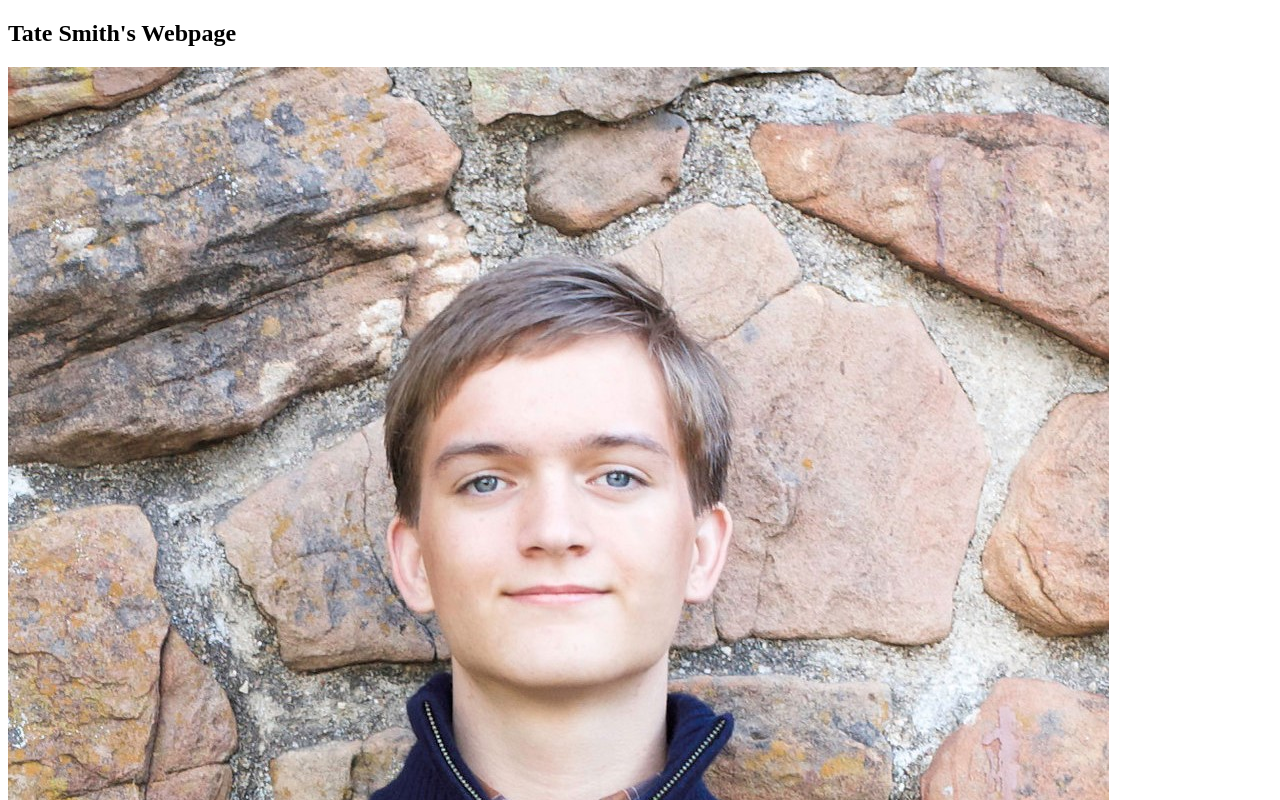
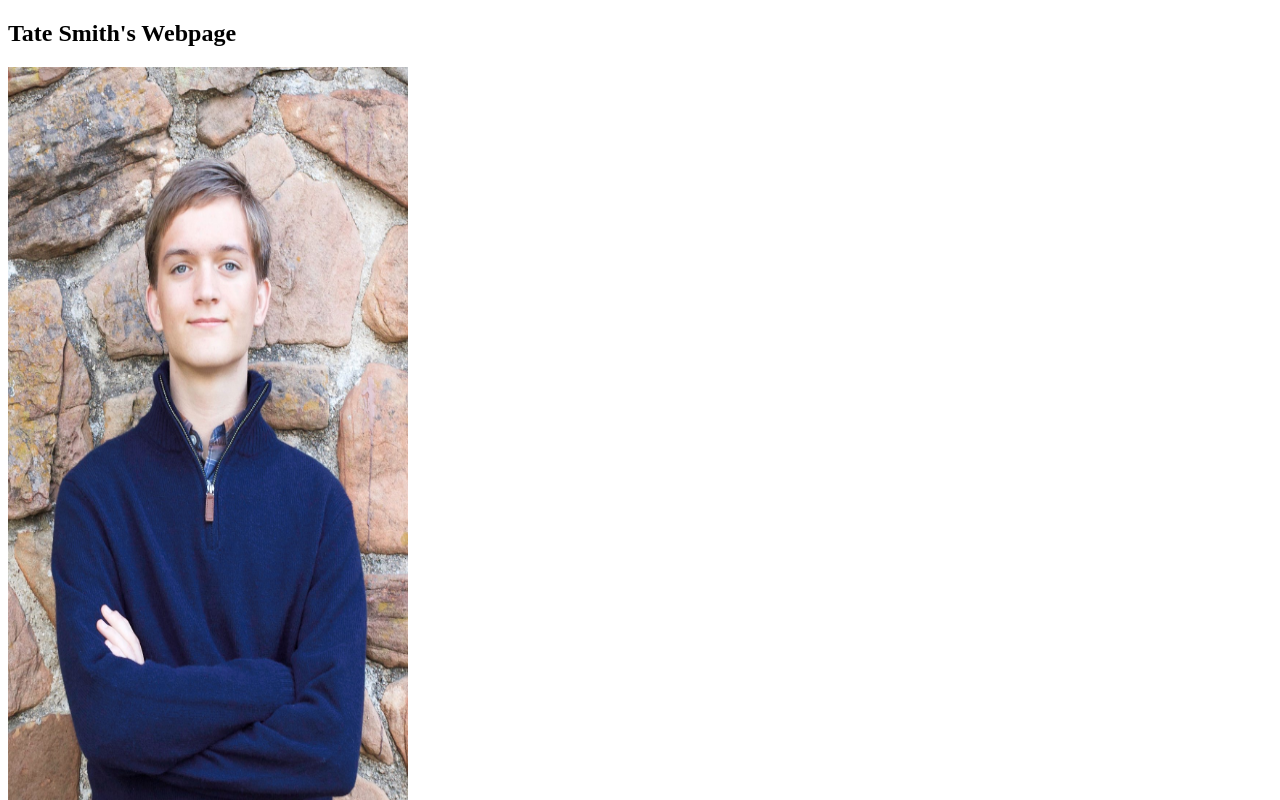
Before and after one commit to thetateman/thetateman.github.io, a plain HTML site: page index.html in a window 1280 px wide. Shown: the top 800 px of the page. Drawn offline with Linux system fonts and the light colour scheme.

Commit message:
change image size

```diff
--- a/index.html
+++ b/index.html
@@ -7,7 +7,7 @@
         <h2>
             Tate Smith's Webpage
         </h2>
-        <img src="Smith_22.jpg" alt="My picture">
+        <img src="Smith_22.jpg" alt="My picture" width="400" height="800">
         <h5>
             If you'd like to see some things I've built:
         </h5>
```
